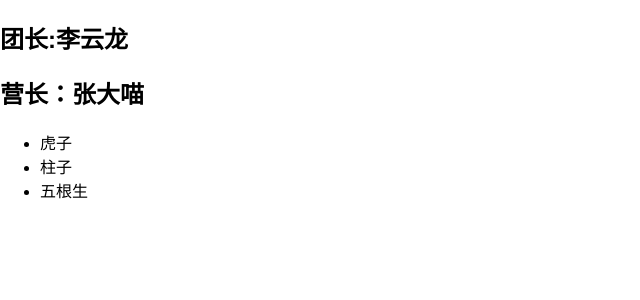
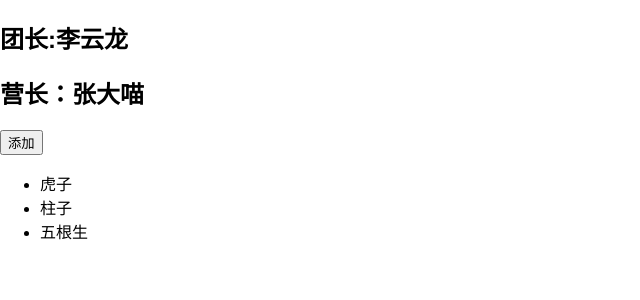
Before and after one commit to Jettfeng/react-node, a React app in the folder app/: page / in a window 1280 px wide. Shown: the top 300 px of the page, without its empty margins (0-640 px from the left). Built offline with nearby package versions, Linux system fonts and the light colour scheme.

Commit message:
提交3-4

```diff
--- a/app/src/App.js
+++ b/app/src/App.js
@@ -17,12 +17,19 @@ class One extends Component {
     super (props);
     this.state = {
       solders: ['虎子', '柱子', '五根生'],
-    };
+    }
+    this.addSolder = this.addSolder.bind(this)
+  }
+  addSolder(){
+      this.setState({
+        solders:[...this.state.solders,'新添加的'+Math.random()]
+      })
   }
   render () {
     return (
       <div>
         <h2>营长：{this.props.boss}</h2>
+        <button onClick={this.addSolder.bind(this)}>添加</button>
         <ul>
           {this.state.solders.map(v=><li key={v}>{v}</li>)}
         </ul>
```
Also changed, not shown: 1 other file (tests, documents, lock files or other folders).
